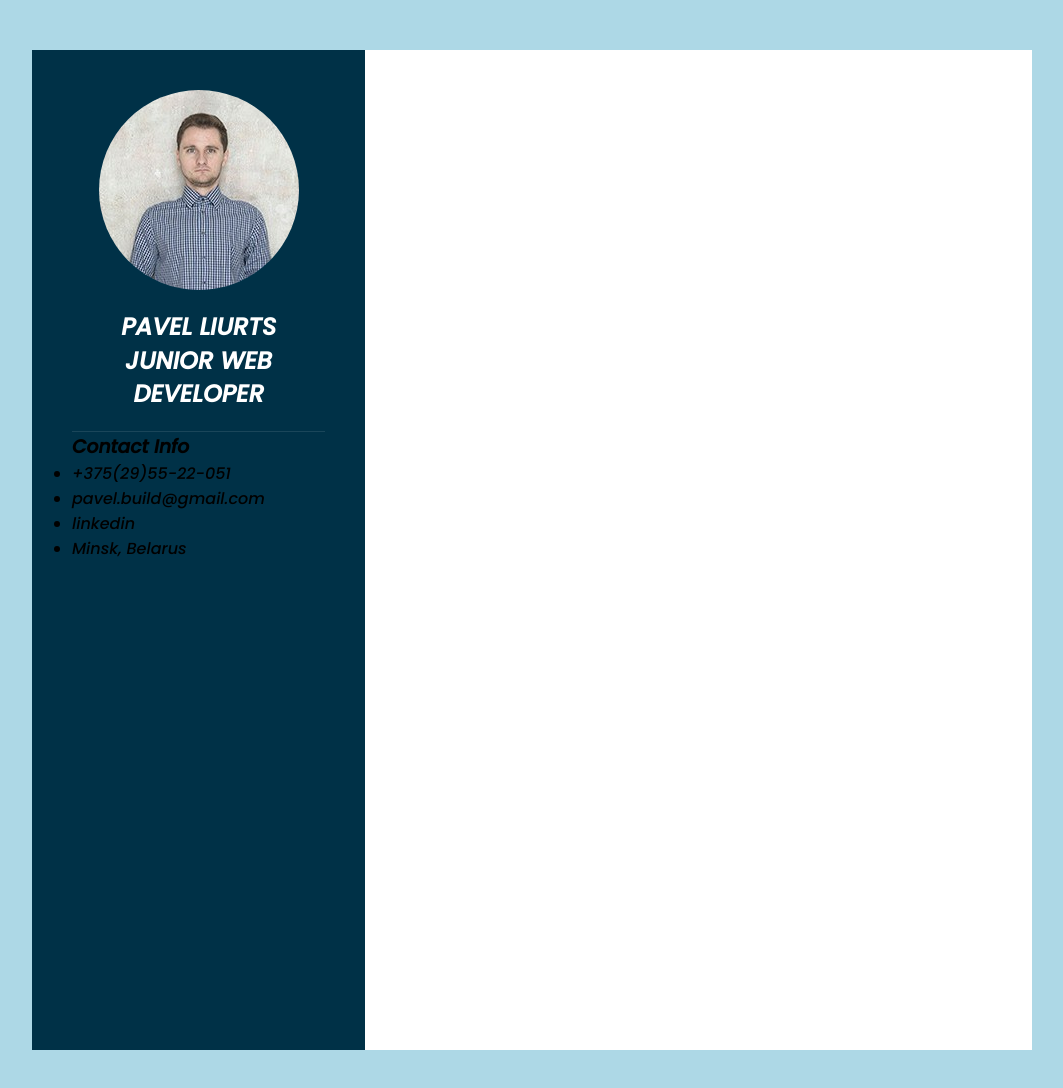
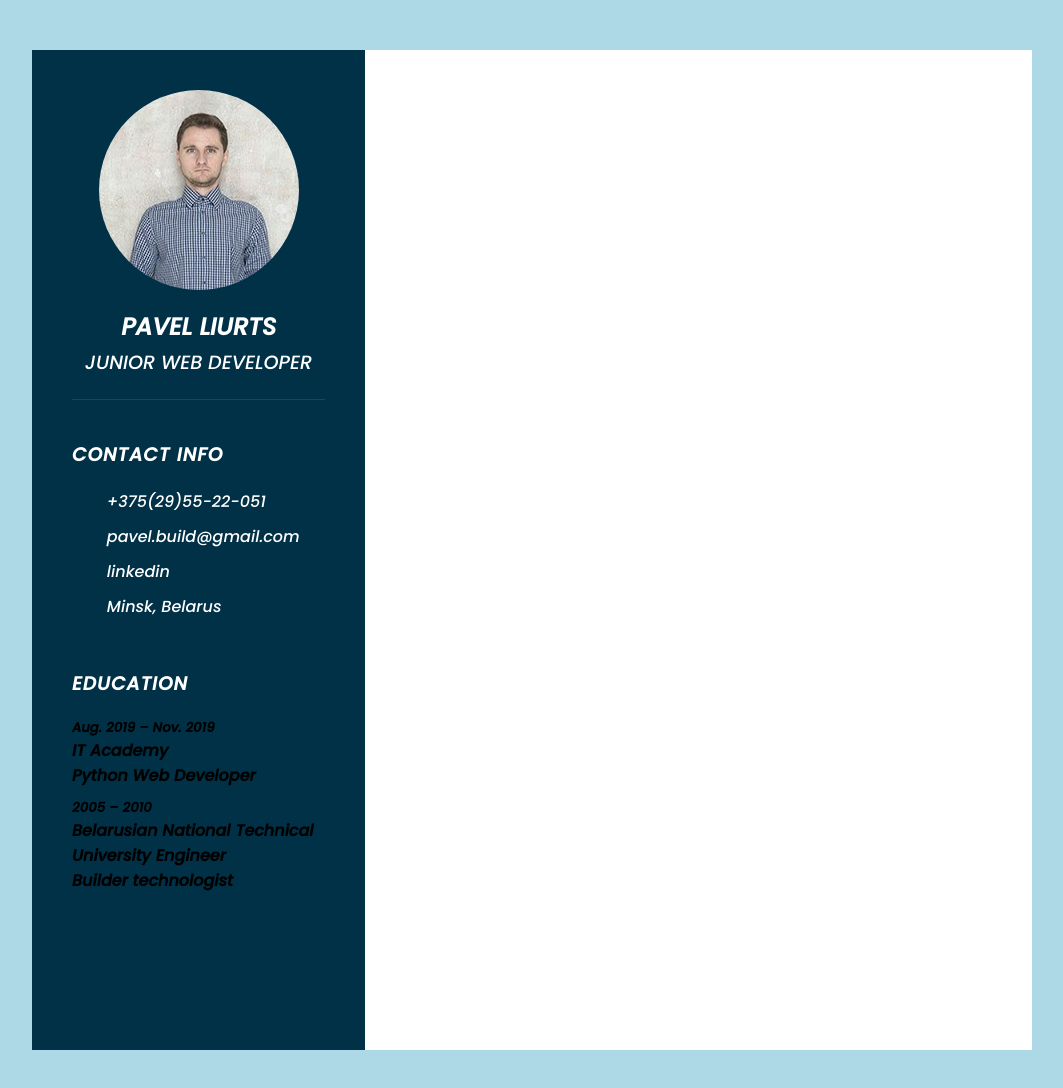
Before and after one commit to PavelLiurts/rsschool-cv, a plain HTML site: page index.html in a window 1280 px wide. Shown: the whole page, without its empty margins (108-1171 px from the left). Drawn offline with Linux system fonts and the light colour scheme.

Commit message:
docs: update html and css files

```diff
--- a/index.html
+++ b/index.html
@@ -5,6 +5,7 @@
     <meta http-equiv="X-UA-Compatible" content="IE=edge">
     <meta name="viewport" content="width=device-width, initial-scale=1.0">
     <title>CV</title>
+    <link rel="stylesheet" href="https://cdnjs.cloudflare.com/ajax/libs/font-awesome/5.15.4/css/all.min.css" integrity="sha512-1ycn6IcaQQ40/MKBW2W4Rhis/DbILU74C1vSrLJxCq57o941Ym01SwNsOMqvEBFlcgUa6xLiPY/NS5R+E6ztJQ==" crossorigin="anonymous" referrerpolicy="no-referrer" />
     <link rel="stylesheet" type="text/css" href="style.css">
 </head>
 <body>
@@ -39,6 +40,22 @@
                 </ul>
             </div>
 
+            <div class="contacts education">
+                <h3 class="title">Education</h3>
+                <ul>
+                    <li>
+                        <h5>Aug. 2019 – Nov. 2019</h5>
+                        <h4>IT Academy</h4>
+                        <h4>Python Web Developer</h4>
+                    </li>
+                    <li>
+                        <h5>2005 – 2010</h5>
+                        <h4>Belarusian National Technical University Engineer</h4>
+                        <h4>Builder technologist</h4>
+                    </li>
+                </ul>
+            </div>
+
         </div>
         <div class="right_side">
 
--- a/style.css
+++ b/style.css
@@ -69,6 +69,46 @@ body{
     line-height: 1.4em;
 }
 
+.profile h2 span{
+    font-size: 0.8em;
+    font-weight: 300;
+}
+
+.contacts{
+    padding-top: 40px;
+}
+
+.title{
+    color:#fff;
+    text-transform: uppercase;
+    font-weight: 600;
+    letter-spacing: 1px;
+    margin-bottom: 20px;
+}
+
+.contacts ul{
+    position: relative;
+}
+
+.contacts ul li{
+    position: relative;
+    list-style: none;
+    margin: 10px 0;
+    cursor: pointer;
+}
+
+.contacts ul li .icon{
+    display: inline-block;
+    width: 30px;
+    font-size: 18px;
+    color:#03a9f4
+}
+
+.contacts ul li span{
+    color: #fff;
+    font-weight: 300;
+}
+
 .container .right_side{
     position: relative;
     background: #fff;
```
